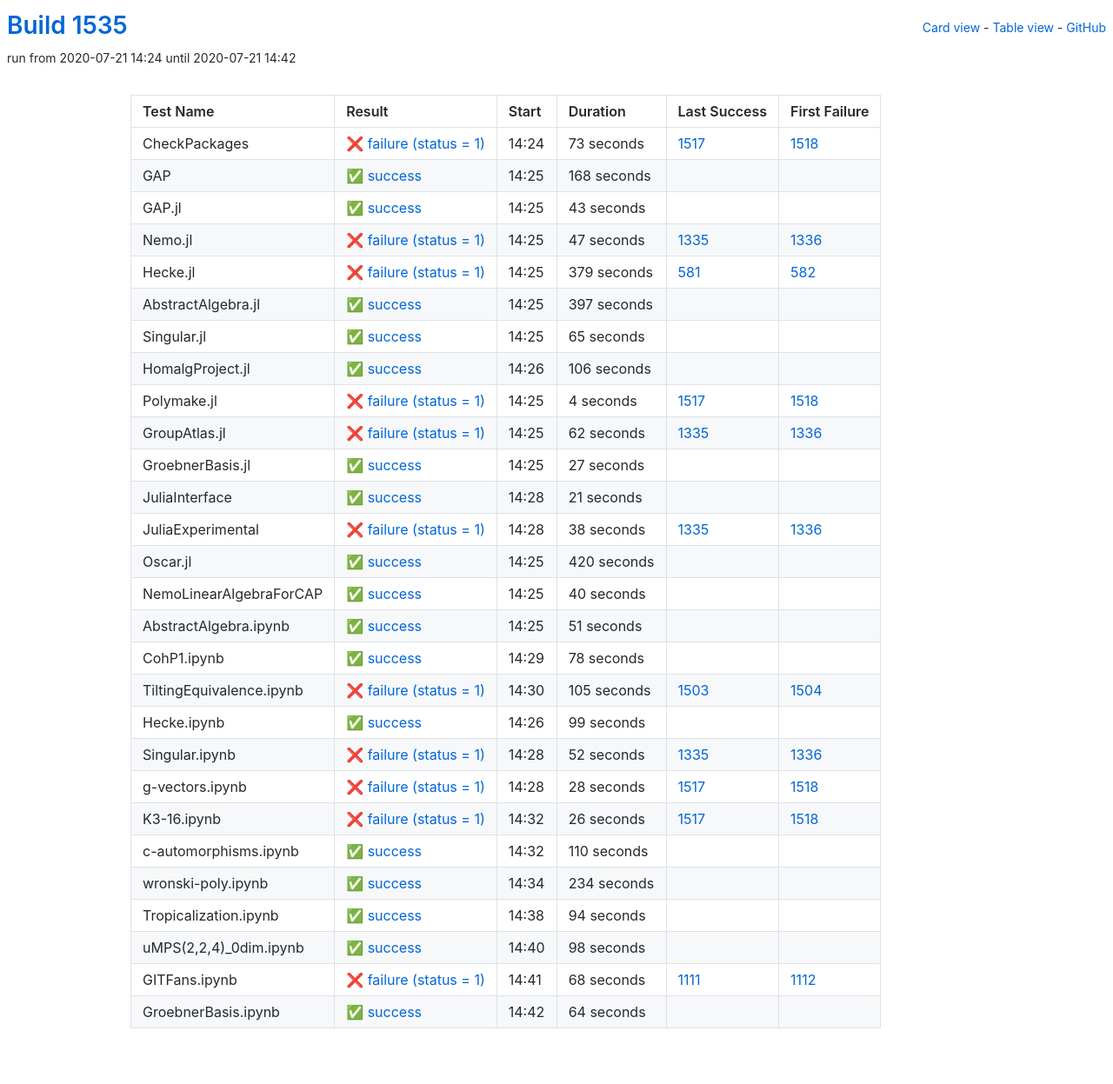
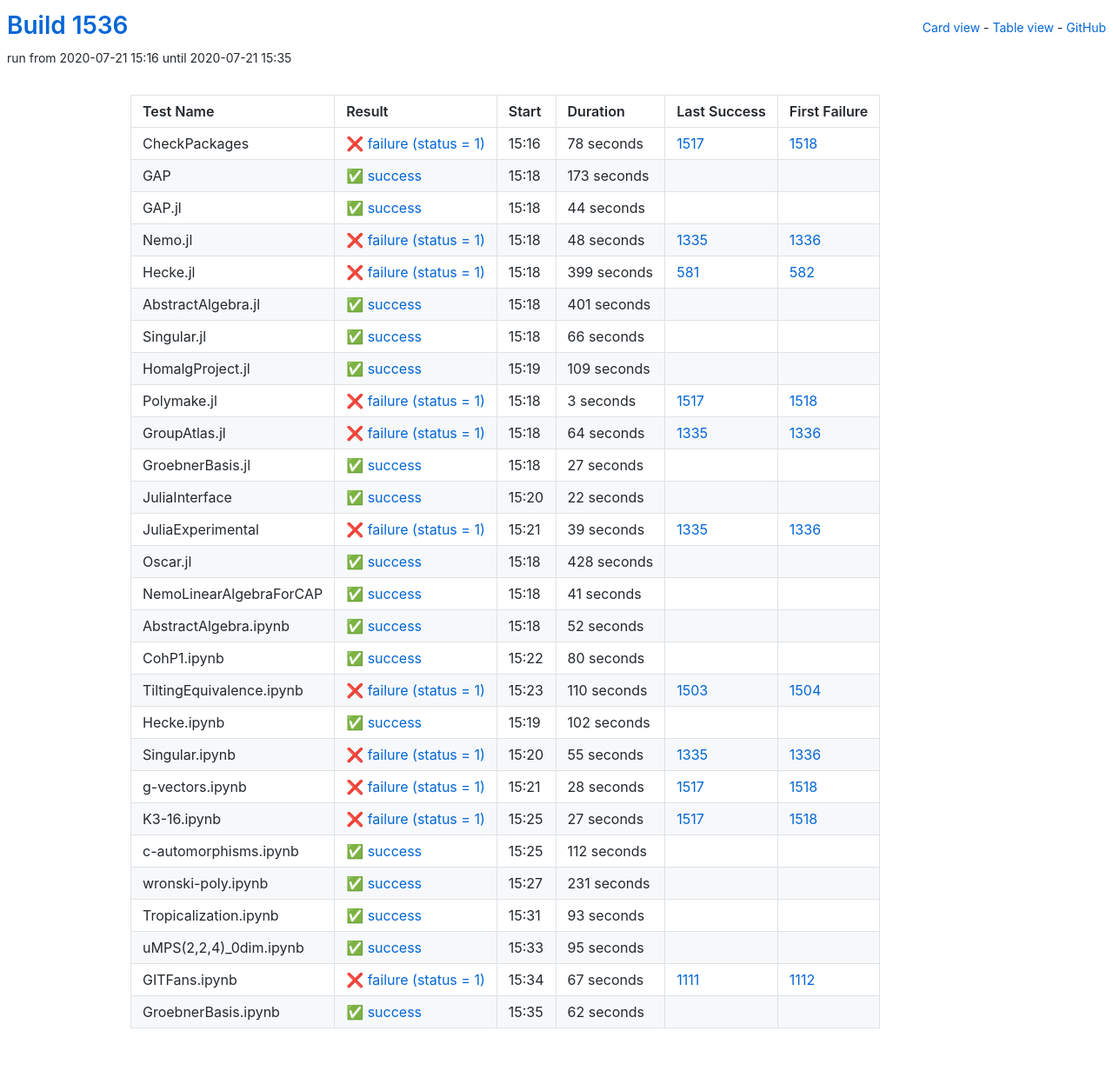
Before and after one commit to oscar-system/oscar-ci-status-1.4, a Jekyll site: the page built from table.html, in a window 1280 px wide. Shown: the whole page at 87% size. Built offline with Jekyll 4.4.1, drawn with Linux system fonts in a browser that asks for light colours.

Commit message:
Build #1536

```diff
--- a/_data/ci.yml
+++ b/_data/ci.yml
@@ -1,6 +1,6 @@
 ---
-build: 1535
-build_url: https://oscarci.mathematik.uni-kl.de/job/oscar-julia-1.4/1535/
+build: 1536
+build_url: https://oscarci.mathematik.uni-kl.de/job/oscar-julia-1.4/1536/
 job: oscar-julia-1.4
 organization: oscar-system
 repo: oscar-ci-status-1.4
@@ -8,128 +8,128 @@ repourl: https://github.com/oscar-system/oscar-ci-status-1.4
 tests:
 - name: CheckPackages
   id: checkpackages
-  log: https://oscarci.mathematik.uni-kl.de/job/oscar-julia-1.4/1535/artifact/logs/build-1535/CheckPackages.log
-  start: 2020-07-21 14:24
+  log: https://oscarci.mathematik.uni-kl.de/job/oscar-julia-1.4/1536/artifact/logs/build-1536/CheckPackages.log
+  start: 2020-07-21 15:16
   success: false
   exitcode: 1
   status: failure
-  duration: 73
+  duration: 78
   last_success: 1517
   last_success_url: https://oscarci.mathematik.uni-kl.de/job/oscar-julia-1.4/1517/
   first_failure: 1518
   first_failure_url: https://oscarci.mathematik.uni-kl.de/job/oscar-julia-1.4/1518/
 - name: GAP
   id: gap
-  log: https://oscarci.mathematik.uni-kl.de/job/oscar-julia-1.4/1535/artifact/logs/build-1535/GAP.log
-  start: 2020-07-21 14:25
+  log: https://oscarci.mathematik.uni-kl.de/job/oscar-julia-1.4/1536/artifact/logs/build-1536/GAP.log
+  start: 2020-07-21 15:18
   success: true
   exitcode: 0
   status: success
-  duration: 168
+  duration: 173
   last_success: false
   last_success_url:
   first_failure: false
   first_failure_url:
 - name: GAP.jl
   id: gap-jl
-  log: https://oscarci.mathematik.uni-kl.de/job/oscar-julia-1.4/1535/artifact/logs/build-1535/GAP.jl.log
-  start: 2020-07-21 14:25
+  log: https://oscarci.mathematik.uni-kl.de/job/oscar-julia-1.4/1536/artifact/logs/build-1536/GAP.jl.log
+  start: 2020-07-21 15:18
   success: true
   exitcode: 0
   status: success
-  duration: 43
+  duration: 44
   last_success: false
   last_success_url:
   first_failure: false
   first_failure_url:
 - name: Nemo.jl
   id: nemo-jl
-  log: https://oscarci.mathematik.uni-kl.de/job/oscar-julia-1.4/1535/artifact/logs/build-1535/Nemo.jl.log
-  start: 2020-07-21 14:25
+  log: https://oscarci.mathematik.uni-kl.de/job/oscar-julia-1.4/1536/artifact/logs/build-1536/Nemo.jl.log
+  start: 2020-07-21 15:18
   success: false
   exitcode: 1
   status: failure
-  duration: 47
+  duration: 48
   last_success: 1335
   last_success_url: https://oscarci.mathematik.uni-kl.de/job/oscar-julia-1.4/1335/
   first_failure: 1336
   first_failure_url: https://oscarci.mathematik.uni-kl.de/job/oscar-julia-1.4/1336/
 - name: Hecke.jl
   id: hecke-jl
-  log: https://oscarci.mathematik.uni-kl.de/job/oscar-julia-1.4/1535/artifact/logs/build-1535/Hecke.jl.log
-  start: 2020-07-21 14:25
+  log: https://oscarci.mathematik.uni-kl.de/job/oscar-julia-1.4/1536/artifact/logs/build-1536/Hecke.jl.log
+  start: 2020-07-21 15:18
   success: false
   exitcode: 1
   status: failure
-  duration: 379
+  duration: 399
   last_success: 581
   last_success_url: https://oscarci.mathematik.uni-kl.de/job/oscar-julia-1.4/581/
   first_failure: 582
   first_failure_url: https://oscarci.mathematik.uni-kl.de/job/oscar-julia-1.4/582/
 - name: AbstractAlgebra.jl
   id: abstractalgebra-jl
-  log: https://oscarci.mathematik.uni-kl.de/job/oscar-julia-1.4/1535/artifact/logs/build-1535/AbstractAlgebra.jl.log
-  start: 2020-07-21 14:25
+  log: https://oscarci.mathematik.uni-kl.de/job/oscar-julia-1.4/1536/artifact/logs/build-1536/AbstractAlgebra.jl.log
+  start: 2020-07-21 15:18
   success: true
   exitcode: 0
   status: success
-  duration: 397
+  duration: 401
   last_success: false
   last_success_url:
   first_failure: false
   first_failure_url:
 - name: Singular.jl
   id: singular-jl
-  log: https://oscarci.mathematik.uni-kl.de/job/oscar-julia-1.4/1535/artifact/logs/build-1535/Singular.jl.log
-  start: 2020-07-21 14:25
+  log: https://oscarci.mathematik.uni-kl.de/job/oscar-julia-1.4/1536/artifact/logs/build-1536/Singular.jl.log
+  start: 2020-07-21 15:18
   success: true
   exitcode: 0
   status: success
-  duration: 65
+  duration: 66
   last_success: false
   last_success_url:
   first_failure: false
   first_failure_url:
 - name: HomalgProject.jl
   id: homalgproject-jl
-  log: https://oscarci.mathematik.uni-kl.de/job/oscar-julia-1.4/1535/artifact/logs/build-1535/HomalgProject.jl.log
-  start: 2020-07-21 14:26
+  log: https://oscarci.mathematik.uni-kl.de/job/oscar-julia-1.4/1536/artifact/logs/build-1536/HomalgProject.jl.log
+  start: 2020-07-21 15:19
   success: true
   exitcode: 0
   status: success
-  duration: 106
+  duration: 109
   last_success: false
   last_success_url:
   first_failure: false
   first_failure_url:
 - name: Polymake.jl
   id: polymake-jl
-  log: https://oscarci.mathematik.uni-kl.de/job/oscar-julia-1.4/1535/artifact/logs/build-1535/Polymake.jl.log
-  start: 2020-07-21 14:25
+  log: https://oscarci.mathematik.uni-kl.de/job/oscar-julia-1.4/1536/artifact/logs/build-1536/Polymake.jl.log
+  start: 2020-07-21 15:18
   success: false
   exitcode: 1
   status: failure
-  duration: 4
+  duration: 3
   last_success: 1517
   last_success_url: https://oscarci.mathematik.uni-kl.de/job/oscar-julia-1.4/1517/
   first_failure: 1518
   first_failure_url: https://oscarci.mathematik.uni-kl.de/job/oscar-julia-1.4/1518/
 - name: GroupAtlas.jl
   id: groupatlas-jl
-  log: https://oscarci.mathematik.uni-kl.de/job/oscar-julia-1.4/1535/artifact/logs/build-1535/GroupAtlas.jl.log
-  start: 2020-07-21 14:25
+  log: https://oscarci.mathematik.uni-kl.de/job/oscar-julia-1.4/1536/artifact/logs/build-1536/GroupAtlas.jl.log
+  start: 2020-07-21 15:18
   success: false
   exitcode: 1
   status: failure
-  duration: 62
+  duration: 64
   last_success: 1335
   last_success_url: https://oscarci.mathematik.uni-kl.de/job/oscar-julia-1.4/1335/
   first_failure: 1336
   first_failure_url: https://oscarci.mathematik.uni-kl.de/job/oscar-julia-1.4/1336/
 - name: GroebnerBasis.jl
   id: groebnerbasis-jl
-  log: https://oscarci.mathematik.uni-kl.de/job/oscar-julia-1.4/1535/artifact/logs/build-1535/GroebnerBasis.jl.log
-  start: 2020-07-21 14:25
+  log: https://oscarci.mathematik.uni-kl.de/job/oscar-julia-1.4/1536/artifact/logs/build-1536/GroebnerBasis.jl.log
+  start: 2020-07-21 15:18
   success: true
   exitcode: 0
   status: success
@@ -140,116 +140,116 @@ tests:
   first_failure_url:
 - name: JuliaInterface
   id: juliainterface
-  log: https://oscarci.mathematik.uni-kl.de/job/oscar-julia-1.4/1535/artifact/logs/build-1535/JuliaInterface.log
-  start: 2020-07-21 14:28
+  log: https://oscarci.mathematik.uni-kl.de/job/oscar-julia-1.4/1536/artifact/logs/build-1536/JuliaInterface.log
+  start: 2020-07-21 15:20
   success: true
   exitcode: 0
   status: success
-  duration: 21
+  duration: 22
   last_success: false
   last_success_url:
   first_failure: false
   first_failure_url:
 - name: JuliaExperimental
   id: juliaexperimental
-  log: https://oscarci.mathematik.uni-kl.de/job/oscar-julia-1.4/1535/artifact/logs/build-1535/JuliaExperimental.log
-  start: 2020-07-21 14:28
+  log: https://oscarci.mathematik.uni-kl.de/job/oscar-julia-1.4/1536/artifact/logs/build-1536/JuliaExperimental.log
+  start: 2020-07-21 15:21
   success: false
   exitcode: 1
   status: failure
-  duration: 38
+  duration: 39
   last_success: 1335
   last_success_url: https://oscarci.mathematik.uni-kl.de/job/oscar-julia-1.4/1335/
   first_failure: 1336
   first_failure_url: https://oscarci.mathematik.uni-kl.de/job/oscar-julia-1.4/1336/
 - name: Oscar.jl
   id: oscar-jl
-  log: https://oscarci.mathematik.uni-kl.de/job/oscar-julia-1.4/1535/artifact/logs/build-1535/Oscar.jl.log
-  start: 2020-07-21 14:25
+  log: https://oscarci.mathematik.uni-kl.de/job/oscar-julia-1.4/1536/artifact/logs/build-1536/Oscar.jl.log
+  start: 2020-07-21 15:18
   success: true
   exitcode: 0
   status: success
-  duration: 420
+  duration: 428
   last_success: false
   last_success_url:
   first_failure: false
   first_failure_url:
 - name: NemoLinearAlgebraForCAP
   id: nemolinearalgebraforcap
-  log: https://oscarci.mathematik.uni-kl.de/job/oscar-julia-1.4/1535/artifact/logs/build-1535/NemoLinearAlgebraForCAP.log
-  start: 2020-07-21 14:25
+  log: https://oscarci.mathematik.uni-kl.de/job/oscar-julia-1.4/1536/artifact/logs/build-1536/NemoLinearAlgebraForCAP.log
+  start: 2020-07-21 15:18
   success: true
   exitcode: 0
   status: success
-  duration: 40
+  duration: 41
   last_success: false
   last_success_url:
   first_failure: false
   first_failure_url:
 - name: AbstractAlgebra.ipynb
   id: abstractalgebra-ipynb
-  log: https://oscarci.mathematik.uni-kl.de/job/oscar-julia-1.4/1535/artifact/logs/build-1535/AbstractAlgebra.ipynb.log
-  start: 2020-07-21 14:25
+  log: https://oscarci.mathematik.uni-kl.de/job/oscar-julia-1.4/1536/artifact/logs/build-1536/AbstractAlgebra.ipynb.log
+  start: 2020-07-21 15:18
   success: true
   exitcode: 0
   status: success
-  duration: 51
+  duration: 52
   last_success: false
   last_success_url:
   first_failure: false
   first_failure_url:
 - name: CohP1.ipynb
   id: cohp1-ipynb
-  log: https://oscarci.mathematik.uni-kl.de/job/oscar-julia-1.4/1535/artifact/logs/build-1535/CohP1.ipynb.log
-  start: 2020-07-21 14:29
+  log: https://oscarci.mathematik.uni-kl.de/job/oscar-julia-1.4/1536/artifact/logs/build-1536/CohP1.ipynb.log
+  start: 2020-07-21 15:22
   success: true
   exitcode: 0
   status: success
-  duration: 78
+  duration: 80
   last_success: false
   last_success_url:
   first_failure: false
   first_failure_url:
 - name: TiltingEquivalence.ipynb
   id: tiltingequivalence-ipynb
-  log: https://oscarci.mathematik.uni-kl.de/job/oscar-julia-1.4/1535/artifact/logs/build-1535/TiltingEquivalence.ipynb.log
-  start: 2020-07-21 14:30
+  log: https://oscarci.mathematik.uni-kl.de/job/oscar-julia-1.4/1536/artifact/logs/build-1536/TiltingEquivalence.ipynb.log
+  start: 2020-07-21 15:23
   success: false
   exitcode: 1
   status: failure
-  duration: 105
+  duration: 110
   last_success: 1503
   last_success_url: https://oscarci.mathematik.uni-kl.de/job/oscar-julia-1.4/1503/
   first_failure: 1504
   first_failure_url: https://oscarci.mathematik.uni-kl.de/job/oscar-julia-1.4/1504/
 - name: Hecke.ipynb
   id: hecke-ipynb
-  log: https://oscarci.mathematik.uni-kl.de/job/oscar-julia-1.4/1535/artifact/logs/build-1535/Hecke.ipynb.log
-  start: 2020-07-21 14:26
+  log: https://oscarci.mathematik.uni-kl.de/job/oscar-julia-1.4/1536/artifact/logs/build-1536/Hecke.ipynb.log
+  start: 2020-07-21 15:19
   success: true
   exitcode: 0
   status: success
-  duration: 99
+  duration: 102
   last_success: false
   last_success_url:
   first_failure: false
   first_failure_url:
 - name: Singular.ipynb
   id: singular-ipynb
-  log: https://oscarci.mathematik.uni-kl.de/job/oscar-julia-1.4/1535/artifact/logs/build-1535/Singular.ipynb.log
-  start: 2020-07-21 14:28
+  log: https://oscarci.mathematik.uni-kl.de/job/oscar-julia-1.4/1536/artifact/logs/build-1536/Singular.ipynb.log
+  start: 2020-07-21 15:20
   success: false
   exitcode: 1
   status: failure
-  duration: 52
+  duration: 55
   last_success: 1335
   last_success_url: https://oscarci.mathematik.uni-kl.de/job/oscar-julia-1.4/1335/
   first_failure: 1336
   first_failure_url: https://oscarci.mathematik.uni-kl.de/job/oscar-julia-1.4/1336/
 - name: g-vectors.ipynb
   id: g-vectors-ipynb
-  log: https://oscarci.mathematik.uni-kl.de/job/oscar-julia-1.4/1535/artifact/logs/build-1535/g-vectors.ipynb.log
-  start: 2020-07-21 14:28
+  log: https://oscarci.mathematik.uni-kl.de/job/oscar-julia-1.4/1536/artifact/logs/build-1536/g-vectors.ipynb.log
+  start: 2020-07-21 15:21
   success: false
   exitcode: 1
   status: failure
@@ -260,84 +260,84 @@ tests:
   first_failure_url: https://oscarci.mathematik.uni-kl.de/job/oscar-julia-1.4/1518/
 - name: K3-16.ipynb
   id: k3-16-ipynb
-  log: https://oscarci.mathematik.uni-kl.de/job/oscar-julia-1.4/1535/artifact/logs/build-1535/K3-16.ipynb.log
-  start: 2020-07-21 14:32
+  log: https://oscarci.mathematik.uni-kl.de/job/oscar-julia-1.4/1536/artifact/logs/build-1536/K3-16.ipynb.log
+  start: 2020-07-21 15:25
   success: false
   exitcode: 1
   status: failure
-  duration: 26
+  duration: 27
   last_success: 1517
   last_success_url: https://oscarci.mathematik.uni-kl.de/job/oscar-julia-1.4/1517/
   first_failure: 1518
   first_failure_url: https://oscarci.mathematik.uni-kl.de/job/oscar-julia-1.4/1518/
 - name: c-automorphisms.ipynb
   id: c-automorphisms-ipynb
-  log: https://oscarci.mathematik.uni-kl.de/job/oscar-julia-1.4/1535/artifact/logs/build-1535/c-automorphisms.ipynb.log
-  start: 2020-07-21 14:32
+  log: https://oscarci.mathematik.uni-kl.de/job/oscar-julia-1.4/1536/artifact/logs/build-1536/c-automorphisms.ipynb.log
+  start: 2020-07-21 15:25
   success: true
   exitcode: 0
   status: success
-  duration: 110
+  duration: 112
   last_success: false
   last_success_url:
   first_failure: false
   first_failure_url:
 - name: wronski-poly.ipynb
   id: wronski-poly-ipynb
-  log: https://oscarci.mathematik.uni-kl.de/job/oscar-julia-1.4/1535/artifact/logs/build-1535/wronski-poly.ipynb.log
-  start: 2020-07-21 14:34
+  log: https://oscarci.mathematik.uni-kl.de/job/oscar-julia-1.4/1536/artifact/logs/build-1536/wronski-poly.ipynb.log
+  start: 2020-07-21 15:27
   success: true
   exitcode: 0
   status: success
-  duration: 234
+  duration: 231
   last_success: false
   last_success_url:
   first_failure: false
   first_failure_url:
 - name: Tropicalization.ipynb
   id: tropicalization-ipynb
-  log: https://oscarci.mathematik.uni-kl.de/job/oscar-julia-1.4/1535/artifact/logs/build-1535/Tropicalization.ipynb.log
-  start: 2020-07-21 14:38
+  log: https://oscarci.mathematik.uni-kl.de/job/oscar-julia-1.4/1536/artifact/logs/build-1536/Tropicalization.ipynb.log
+  start: 2020-07-21 15:31
   success: true
   exitcode: 0
   status: success
-  duration: 94
+  duration: 93
   last_success: false
   last_success_url:
   first_failure: false
   first_failure_url:
 - name: uMPS(2,2,4)_0dim.ipynb
   id: umps-2-2-4-0dim-ipynb
-  log: https://oscarci.mathematik.uni-kl.de/job/oscar-julia-1.4/1535/artifact/logs/build-1535/uMPS-2-2-4-_0dim.ipynb.log
-  start: 2020-07-21 14:40
+  log: https://oscarci.mathematik.uni-kl.de/job/oscar-julia-1.4/1536/artifact/logs/build-1536/uMPS-2-2-4-_0dim.ipynb.log
+  start: 2020-07-21 15:33
   success: true
   exitcode: 0
   status: success
-  duration: 98
+  duration: 95
   last_success: false
   last_success_url:
   first_failure: false
   first_failure_url:
 - name: GITFans.ipynb
   id: gitfans-ipynb
-  log: https://oscarci.mathematik.uni-kl.de/job/oscar-julia-1.4/1535/artifact/logs/build-1535/GITFans.ipynb.log
-  start: 2020-07-21 14:41
+  log: https://oscarci.mathematik.uni-kl.de/job/oscar-julia-1.4/1536/artifact/logs/build-1536/GITFans.ipynb.log
+  start: 2020-07-21 15:34
   success: false
   exitcode: 1
   status: failure
-  duration: 68
+  duration: 67
   last_success: 1111
   last_success_url: https://oscarci.mathematik.uni-kl.de/job/oscar-julia-1.4/1111/
   first_failure: 1112
   first_failure_url: https://oscarci.mathematik.uni-kl.de/job/oscar-julia-1.4/1112/
 - name: GroebnerBasis.ipynb
   id: groebnerbasis-ipynb
-  log: https://oscarci.mathematik.uni-kl.de/job/oscar-julia-1.4/1535/artifact/logs/build-1535/GroebnerBasis.ipynb.log
-  start: 2020-07-21 14:42
+  log: https://oscarci.mathematik.uni-kl.de/job/oscar-julia-1.4/1536/artifact/logs/build-1536/GroebnerBasis.ipynb.log
+  start: 2020-07-21 15:35
   success: true
   exitcode: 0
   status: success
-  duration: 64
+  duration: 62
   last_success: false
   last_success_url:
   first_failure: false
```
Also changed, not shown: README.md.
